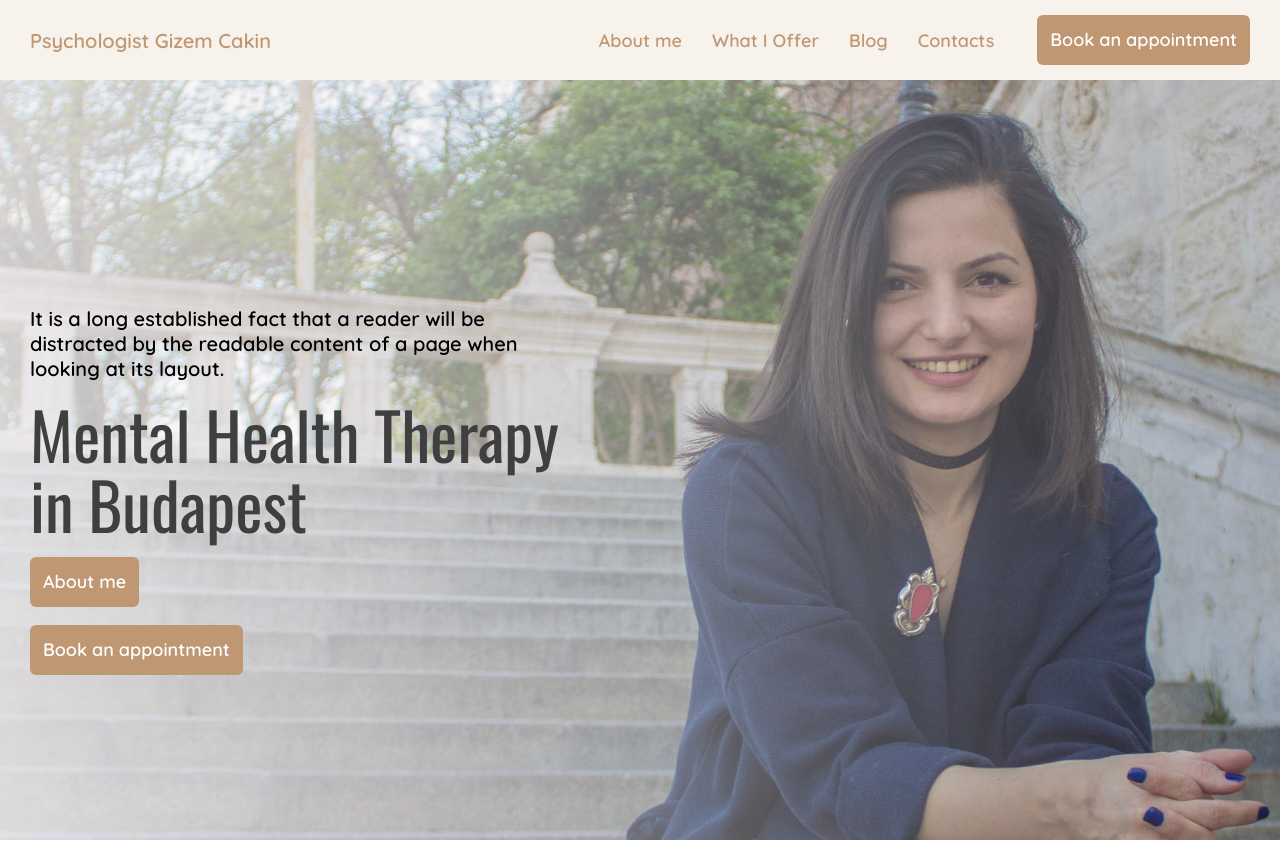
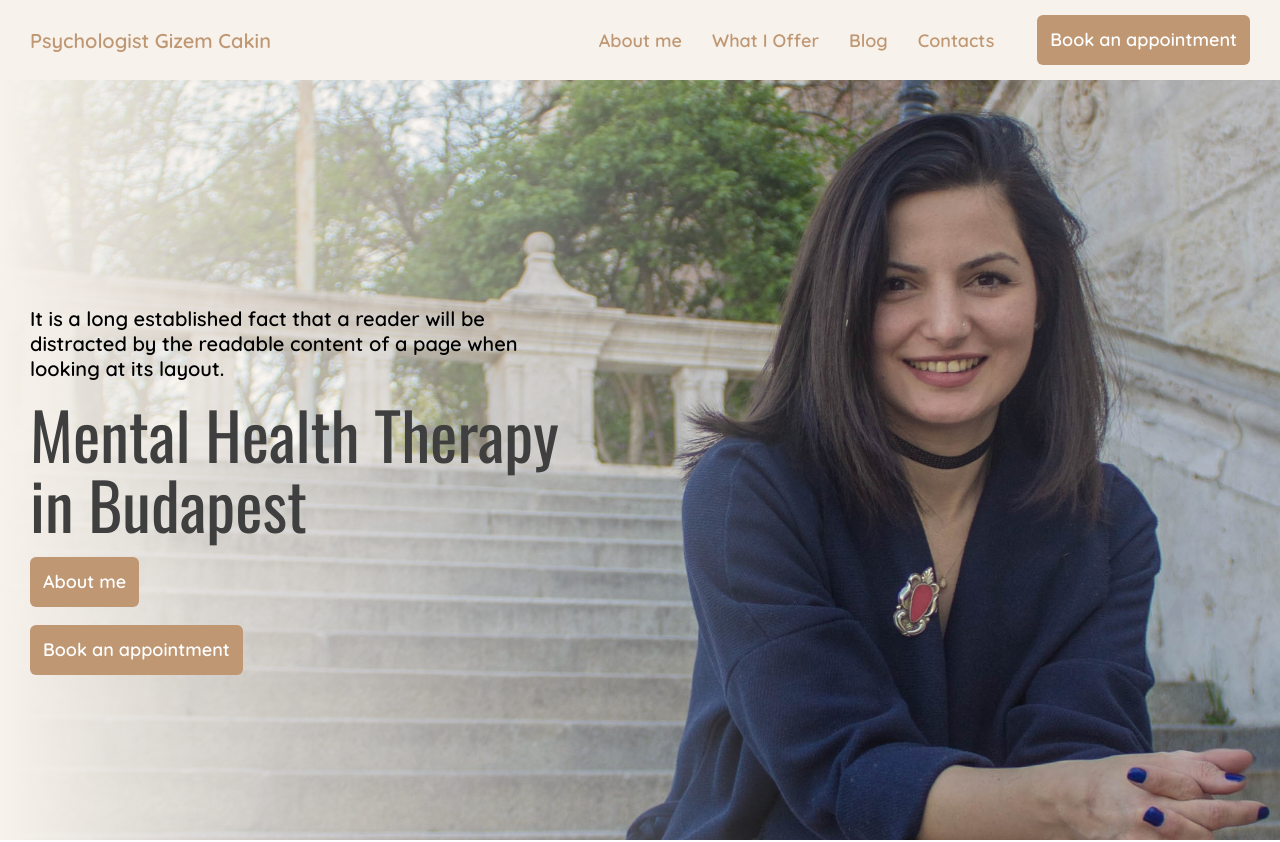
Before and after one commit to 4rrichard/psychology-website, a React (Create React App) app in the folder frontend/: page / in a window 1280 px wide. Shown: the top 842 px of the page. Built offline with nearby package versions, Linux system fonts and the light colour scheme; no server answers.

Commit message:
css fix hero img

```diff
--- a/frontend/src/components/Hero/Hero.css
+++ b/frontend/src/components/Hero/Hero.css
@@ -7,7 +7,7 @@
   align-items: flex-start;
   justify-content: center;
   gap: 18px;
-  background: linear-gradient(90deg, rgba(247, 245, 247, 0.8), rgba(192, 72, 72, 0)), url("/public/images/Gizem2.jpg");
+  background: linear-gradient(90deg, #f7f2eb, rgba(0, 0, 0, 0) 65%), url("/public/images/Gizem2.jpg");
   background-size: cover;
   background-repeat: no-repeat;
   background-position: 60% 50%;
--- a/frontend/src/components/Hero/Hero.scss
+++ b/frontend/src/components/Hero/Hero.scss
@@ -11,11 +11,7 @@
 
   gap: 18px;
 
-  background: linear-gradient(
-      90deg,
-      rgba(247, 245, 247, 0.8),
-      rgb(192, 72, 72, 0)
-    ),
+  background: linear-gradient(90deg, #f7f2eb, rgb(0, 0, 0, 0) 65%),
     url("/public/images/Gizem2.jpg");
   background-size: cover;
   background-repeat: no-repeat;
```
Also changed, not shown: 1 other file (tests, documents, lock files or other folders).
